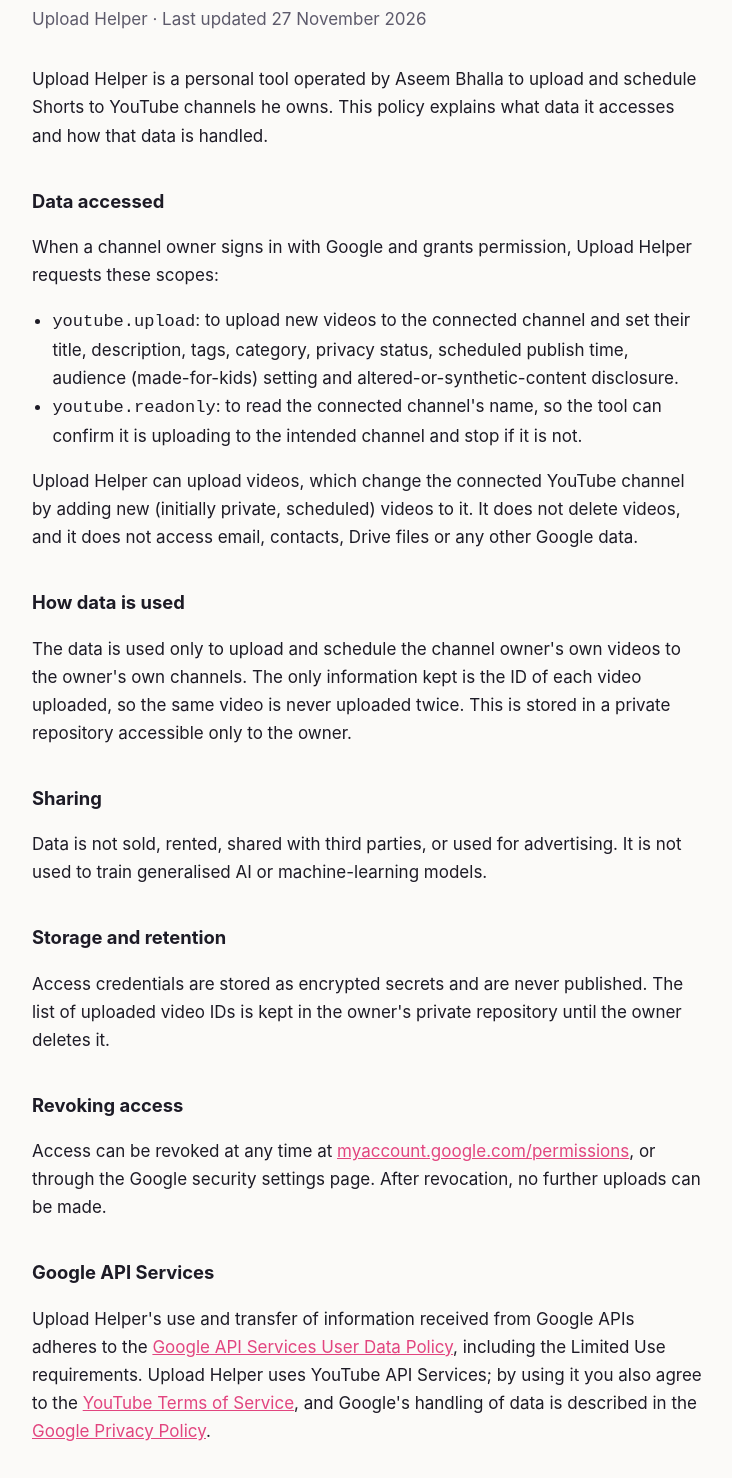
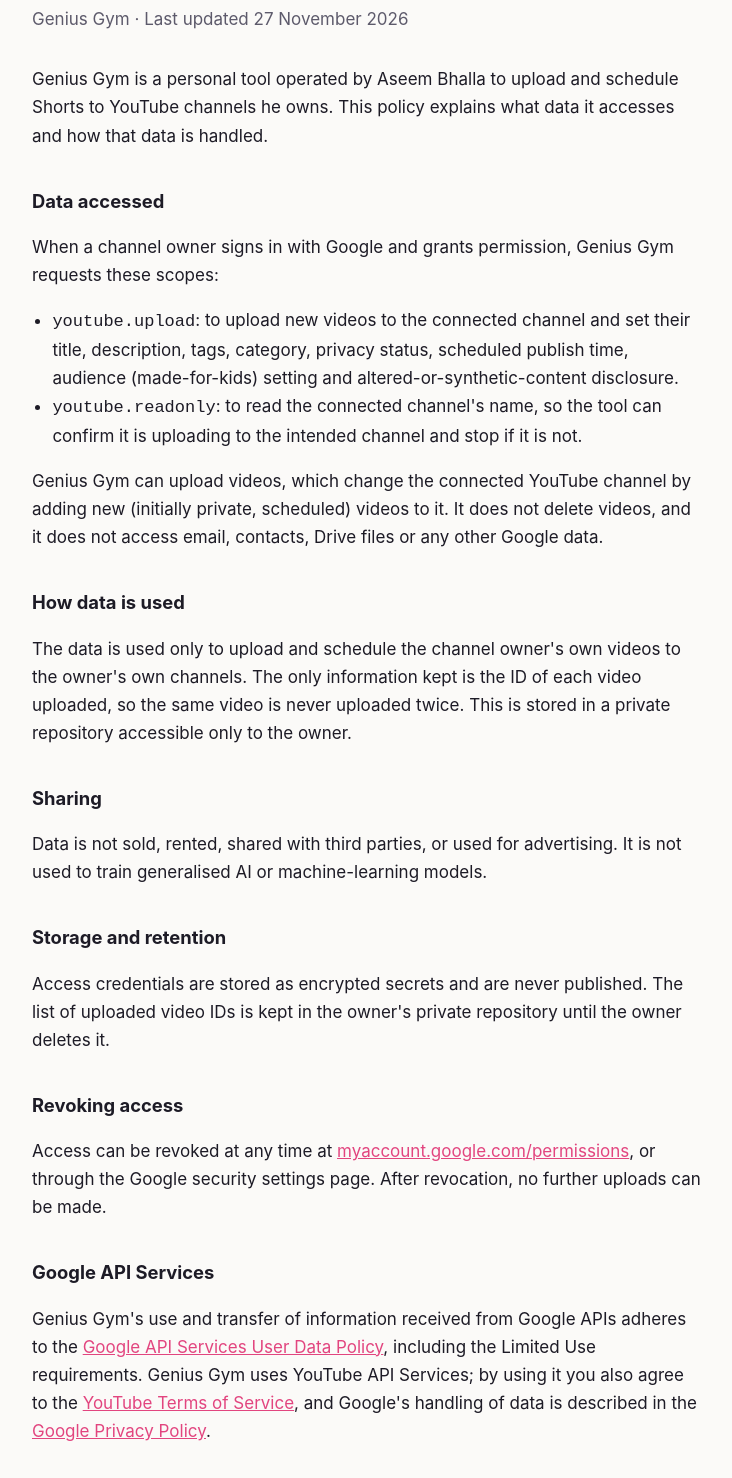
Before and after one commit to aseembhalla/aseembhalla.github.io, a plain HTML site: page genius-gym/privacy.html in a window 1280 px wide. Shown: the part 105-1583 px from the top of the page, without its empty margins (272-1004 px from the left). Drawn offline with Linux system fonts and the light colour scheme.

Commit message:
Rename Upload Helper to Genius Gym (/genius-gym/) to match the Cloud project name
Co-Authored-By: Claude Opus 5.5 <noreply@anthropic.com>
Claude-Session: https://claude.ai/code/session_0189qJpbfseGUKGAZjBNZcuR

```diff
--- a/upload-helper/privacy.html
+++ b/genius-gym/privacy.html
@@ -3,19 +3,19 @@
 <head>
 <meta charset="utf-8">
 <meta name="viewport" content="width=device-width, initial-scale=1">
-<title>Upload Helper – Privacy Policy</title>
+<title>Genius Gym – Privacy Policy</title>
 <link rel="stylesheet" href="/style.css">
 </head>
 <body>
 <main>
   <h1>Privacy Policy</h1>
-  <p class="sub">Upload Helper · Last updated 27 November 2026</p>
+  <p class="sub">Genius Gym · Last updated 27 November 2026</p>
 
-  <p>Upload Helper is a personal tool operated by Aseem Bhalla to upload and schedule Shorts to
+  <p>Genius Gym is a personal tool operated by Aseem Bhalla to upload and schedule Shorts to
   YouTube channels he owns. This policy explains what data it accesses and how that data is handled.</p>
 
   <h2>Data accessed</h2>
-  <p>When a channel owner signs in with Google and grants permission, Upload Helper requests
+  <p>When a channel owner signs in with Google and grants permission, Genius Gym requests
   these scopes:</p>
   <ul>
     <li><code>youtube.upload</code>: to upload new videos to the connected channel and set their
@@ -24,7 +24,7 @@
     <li><code>youtube.readonly</code>: to read the connected channel's name, so the tool can confirm
       it is uploading to the intended channel and stop if it is not.</li>
   </ul>
-  <p>Upload Helper can upload videos, which change the connected YouTube channel by adding new
+  <p>Genius Gym can upload videos, which change the connected YouTube channel by adding new
   (initially private, scheduled) videos to it. It does not delete videos, and it does not access
   email, contacts, Drive files or any other Google data.</p>
 
@@ -47,9 +47,9 @@
   or through the Google security settings page. After revocation, no further uploads can be made.</p>
 
   <h2>Google API Services</h2>
-  <p>Upload Helper's use and transfer of information received from Google APIs adheres to the
+  <p>Genius Gym's use and transfer of information received from Google APIs adheres to the
   <a href="https://developers.google.com/terms/api-services-user-data-policy">Google API Services User Data Policy</a>,
-  including the Limited Use requirements. Upload Helper uses YouTube API Services; by using it you
+  including the Limited Use requirements. Genius Gym uses YouTube API Services; by using it you
   also agree to the <a href="https://www.youtube.com/t/terms">YouTube Terms of Service</a>, and
   Google's handling of data is described in the
   <a href="https://policies.google.com/privacy">Google Privacy Policy</a>.</p>
@@ -57,7 +57,7 @@
   <h2>Contact</h2>
   <p>Questions about this policy: <a href="https://github.com/aseembhalla">github.com/aseembhalla</a>.</p>
 
-  <footer><a href="/upload-helper/">← Upload Helper</a></footer>
+  <footer><a href="/genius-gym/">← Genius Gym</a></footer>
 </main>
 </body>
 </html>
```
Also changed, not shown: genius-gym/index.html (renamed from upload-helper/index.html, +5 -5 lines), index.html (+2 -2 lines).
